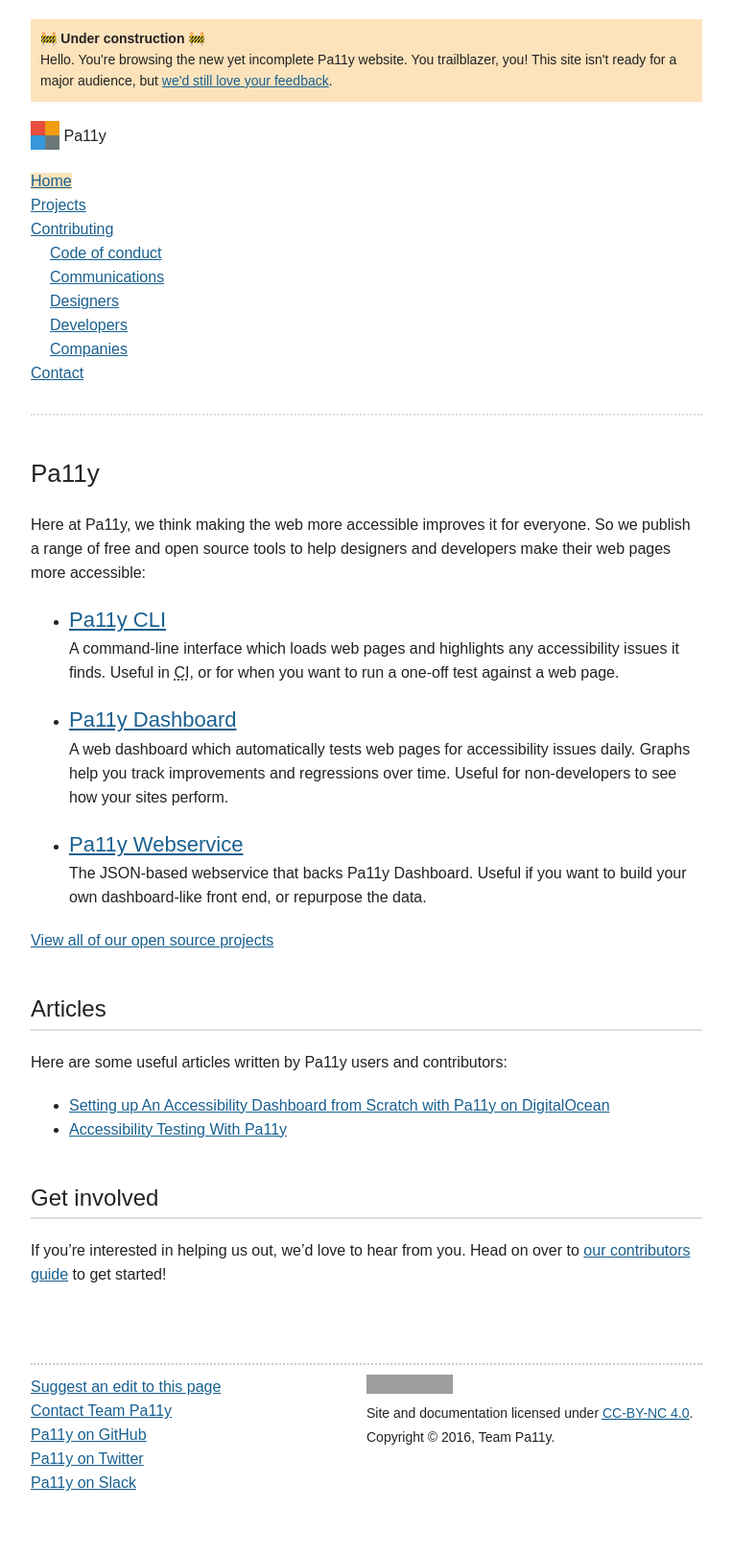
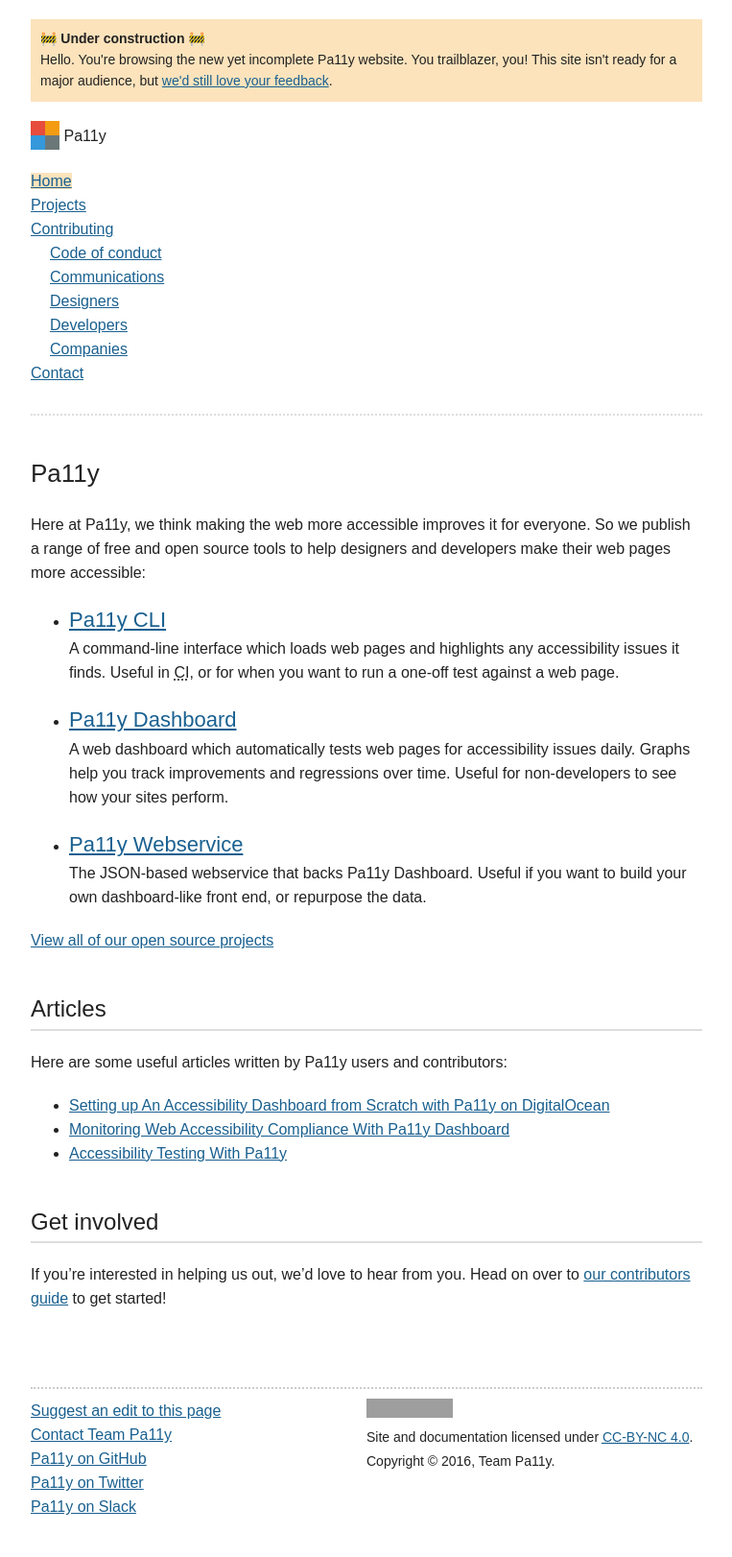
Before and after one commit to pa11y/pa11y.github.io, a Jekyll site: the page built from pages/home.md, in a window 1280 px wide. Shown: the whole page at 96% size, without its empty margins (258-1021 px from the left). Built offline with Jekyll 4.4.1, drawn with Linux system fonts in a browser that asks for light colours; emoji names are drawn with the system emoji font; before the commit the page ends 1597 px from its top, so only the background shows below that; grey boxes are pictures that could not be loaded.

Commit message:
Add a new article on Pa11y Dashboard (#48)

```diff
--- a/pages/home.md
+++ b/pages/home.md
@@ -26,6 +26,7 @@ Here at Pa11y, we think making the web more accessible improves it for everyone.
 Here are some useful articles written by Pa11y users and contributors:
 
   - [Setting up An Accessibility Dashboard from Scratch with Pa11y on DigitalOcean](https://una.im/pa11y-dash/)
+  - [Monitoring Web Accessibility Compliance With Pa11y Dashboard](https://www.lullabot.com/articles/monitoring-web-accessibility-compliance-with-pa11y-dashboard)
   - [Accessibility Testing With Pa11y](http://cruft.io/posts/accessibility-testing-with-pa11y/)
 
 
```
